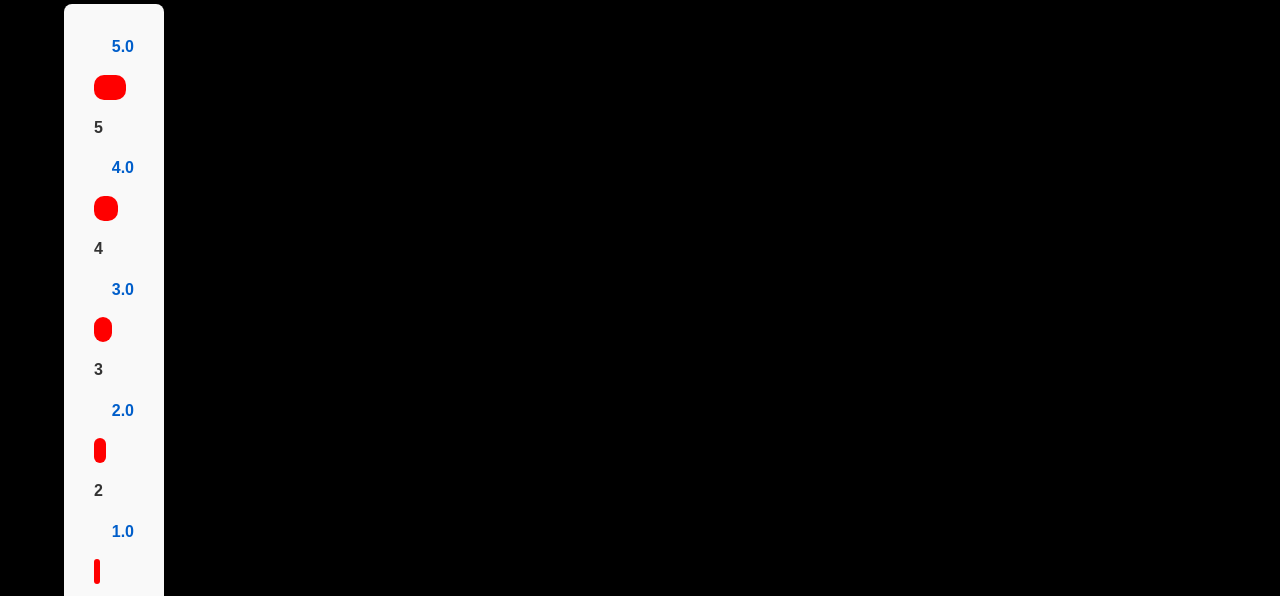
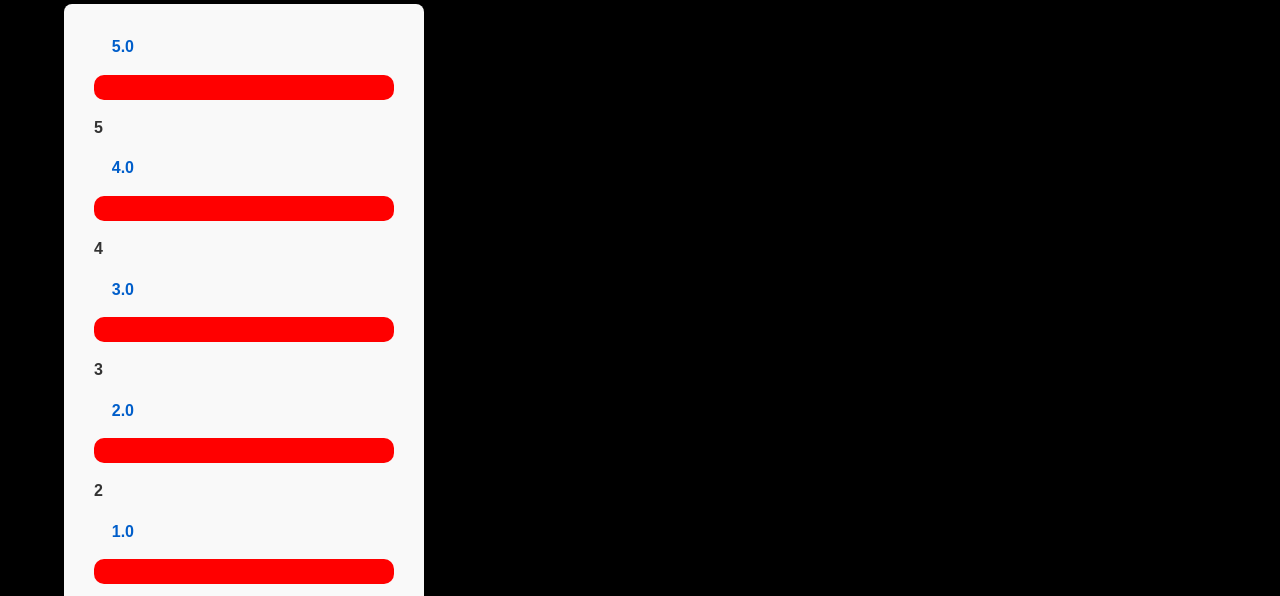
Before and after one commit to brando4-proj/MOVIE_REVIEWS_WEBSITE, a plain HTML site: page about.html in a window 1280 px wide. Shown: the part 491-1087 px from the top of the page. Drawn offline with Linux system fonts and the light colour scheme.

Commit message:
Update about.html

```diff
--- a/about.html
+++ b/about.html
@@ -53,27 +53,27 @@
                 <div class="chart-bars">
                     <div class="rating-bar-item" data-value="5">
                         <p class="rating-label">5.0</p>
-                        <div class="bar" style="width: 80%;"></div>
+                        <div class="bar"></div>
                         <p class="bar-value">5</p>
                     </div>
                     <div class="rating-bar-item" data-value="4">
                         <p class="rating-label">4.0</p>
-                        <div class="bar" style="width: 60%;"></div>
+                        <div class="bar"></div>
                         <p class="bar-value">4</p>
                     </div>
                     <div class="rating-bar-item" data-value="3">
                         <p class="rating-label">3.0</p>
-                        <div class="bar" style="width: 45%;"></div>
-                        <span class="bar-value">3</span>
+                        <div class="bar"></div>
+                        <p class="bar-value">3</p>
                     </div>
                     <div class="rating-bar-item" data-value="2">
                         <p class="rating-label">2.0</p>
-                        <div class="bar" style="width: 30%;"></div>
+                        <div class="bar"></div>
                         <p class="bar-value">2</p>
                     </div>
                     <div class="rating-bar-item" data-value="1">
                         <p class="rating-label">1.0</p>
-                        <div class="bar" style="width: 15%;"></div>
+                        <div class="bar"></div>
                         <p class="bar-value">1</p>
                     </div>
                 </div>
```
